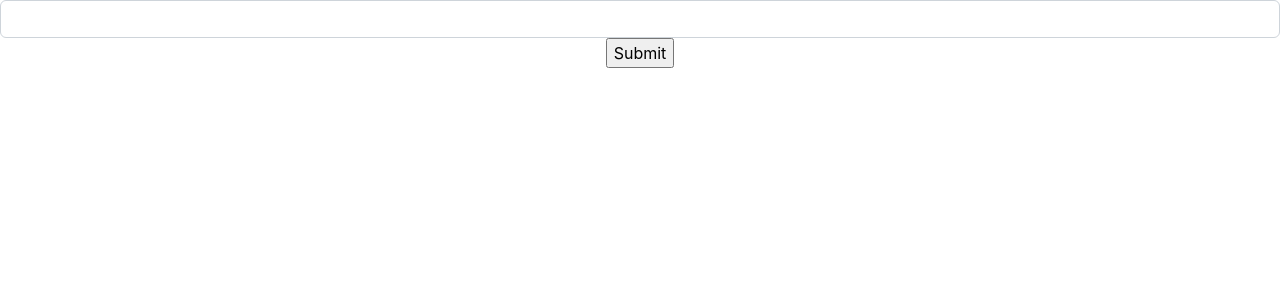
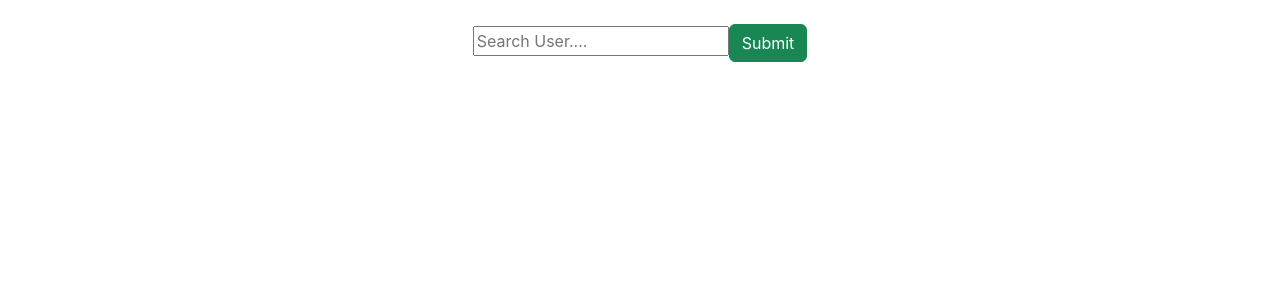
Before and after one commit to AnnieDebbie/Thrive_Agric_Gitveal, a React (Create React App) app: page / in a window 1280 px wide. Shown: the top 300 px of the page. Built offline with nearby package versions, Linux system fonts and the light colour scheme.

Commit message:
Add styles to input field and submit

```diff
--- a/src/components/SearchInput.jsx
+++ b/src/components/SearchInput.jsx
@@ -20,10 +20,12 @@ const SearchInput = () =>{
       });
   }
   return (
+<div className="mt-4 plr-3">
     <form onSubmit={onFormSubmit}>
-      <input className="form-control" onChange={onInputChange} value={query} type="text" />
-      <input className="success" type="submit" />
+      <input placeholder="Search User...." onChange={onInputChange} value={query} type="text" />
+      <input className="btn btn-success" type="submit" />
     </form>
+</div>
   );
 }
 
```
